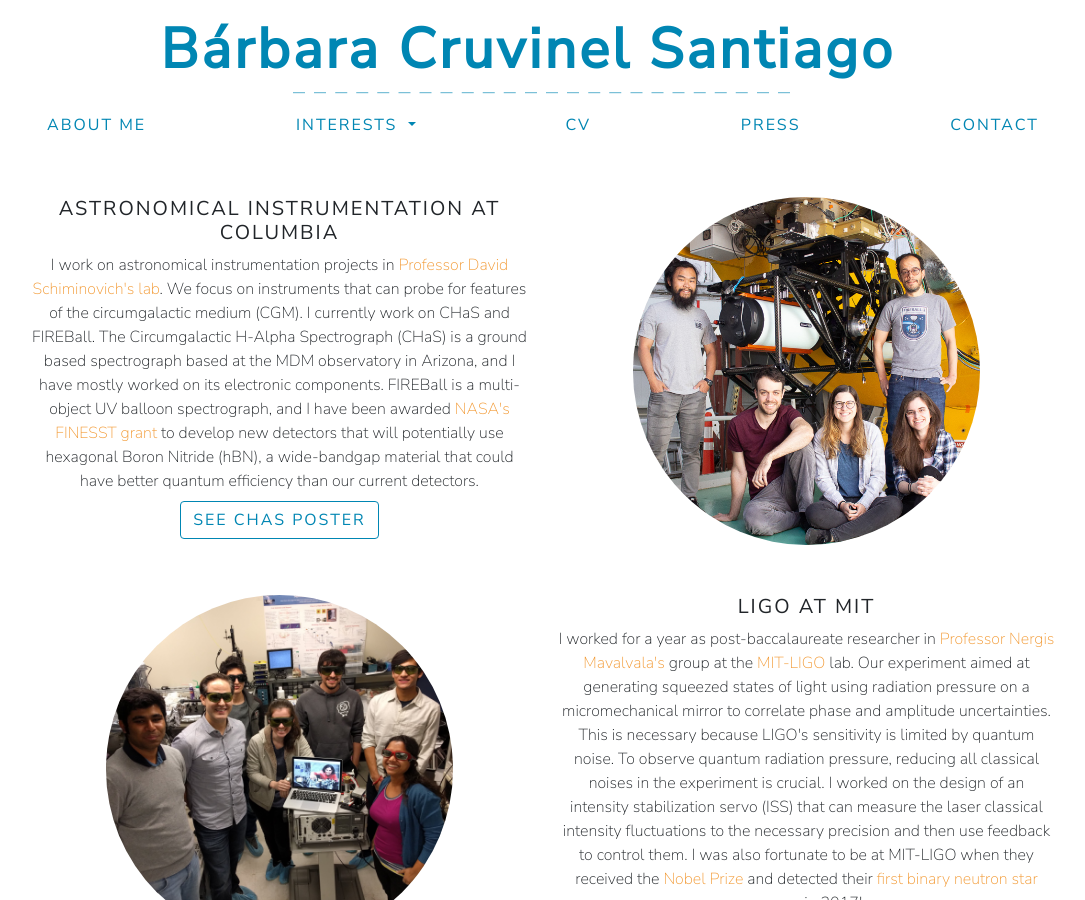
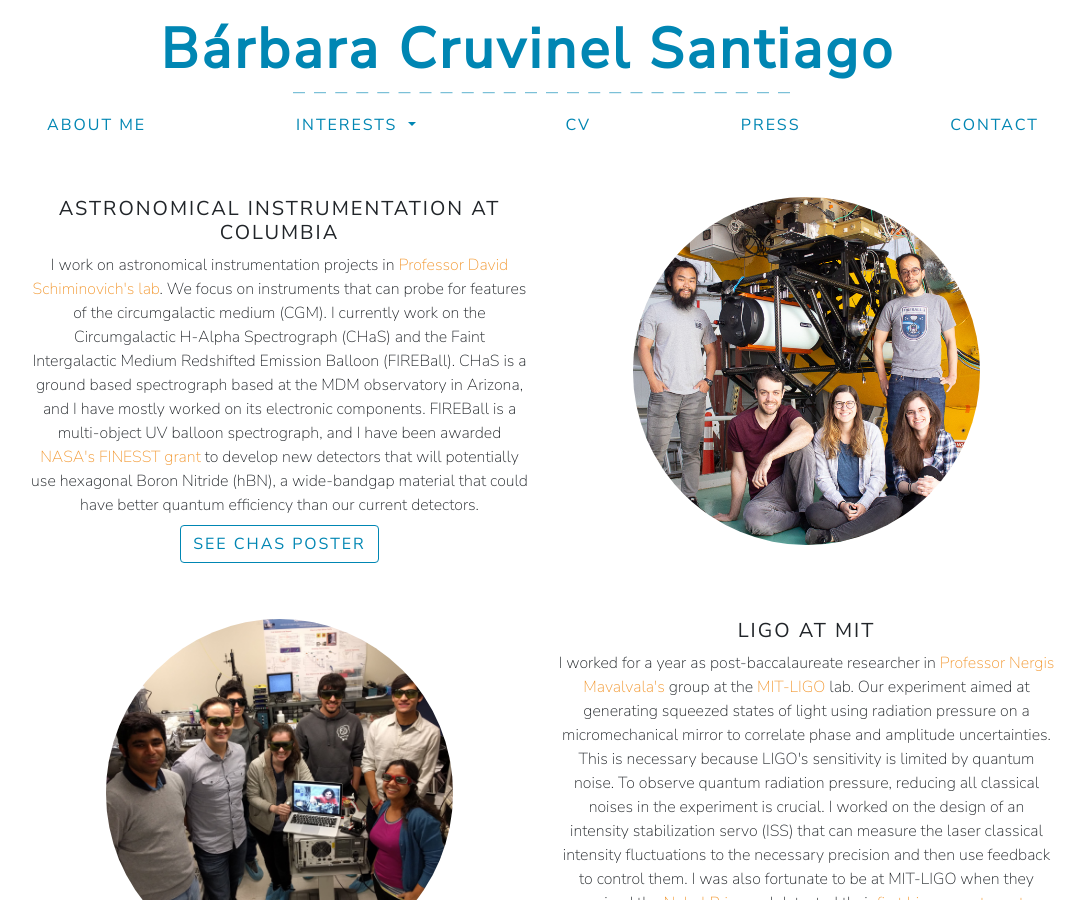
Before and after one commit to barbaracrusan/barbaracrusan.github.io, a Jekyll site: the page built from physics.html, in a window 1280 px wide and 900 px high. Shown: the whole window, without its empty margins (97-1182 px from the left). Built offline with Jekyll 4.4.1, drawn with Linux system fonts in a browser that asks for light colours; nearby versions of some CDN libraries.

Commit message:
updated astro instrumentation description

```diff
--- a/physics.html
+++ b/physics.html
@@ -10,7 +10,7 @@
       <div class="col-md-6">
         <h5><b>ASTRONOMICAL INSTRUMENTATION AT COLUMBIA</b></h5>
 
-        I work on astronomical instrumentation projects in <a href="https://sail.astro.columbia.edu" target="_blank">Professor David Schiminovich's lab</a>. We focus on instruments that can probe for features of the circumgalactic medium (CGM). I currently work on CHaS and FIREBall. The Circumgalactic H-Alpha Spectrograph (CHaS) is a ground based spectrograph based at the MDM observatory in Arizona, and I have mostly worked on its electronic components. FIREBall is a multi-object UV balloon spectrograph, and I have been awarded <a href="https://nspires.nasaprs.com/external/viewrepositorydocument/cmdocumentid=695964/solicitationId=%7B913A7DEE-2747-6539-130C-0AB1E2322F42%7D/viewSolicitationDocument=1/Astro19%20FINESST%20Proposals%20List%20for%20Posting%20v3.pdf" target="_blank">NASA's FINESST grant</a> to develop new detectors that will potentially use hexagonal Boron Nitride (hBN), a wide-bandgap material that could have better quantum efficiency than our current detectors.
+        I work on astronomical instrumentation projects in <a href="https://sail.astro.columbia.edu" target="_blank">Professor David Schiminovich's lab</a>. We focus on instruments that can probe for features of the circumgalactic medium (CGM). I currently work on the Circumgalactic H-Alpha Spectrograph (CHaS) and the Faint Intergalactic Medium Redshifted Emission Balloon (FIREBall). CHaS is a ground based spectrograph based at the MDM observatory in Arizona, and I have mostly worked on its electronic components. FIREBall is a multi-object UV balloon spectrograph, and I have been awarded <a href="https://nspires.nasaprs.com/external/viewrepositorydocument/cmdocumentid=695964/solicitationId=%7B913A7DEE-2747-6539-130C-0AB1E2322F42%7D/viewSolicitationDocument=1/Astro19%20FINESST%20Proposals%20List%20for%20Posting%20v3.pdf" target="_blank">NASA's FINESST grant</a> to develop new detectors that will potentially use hexagonal Boron Nitride (hBN), a wide-bandgap material that could have better quantum efficiency than our current detectors.
 
         <br>
 
```
